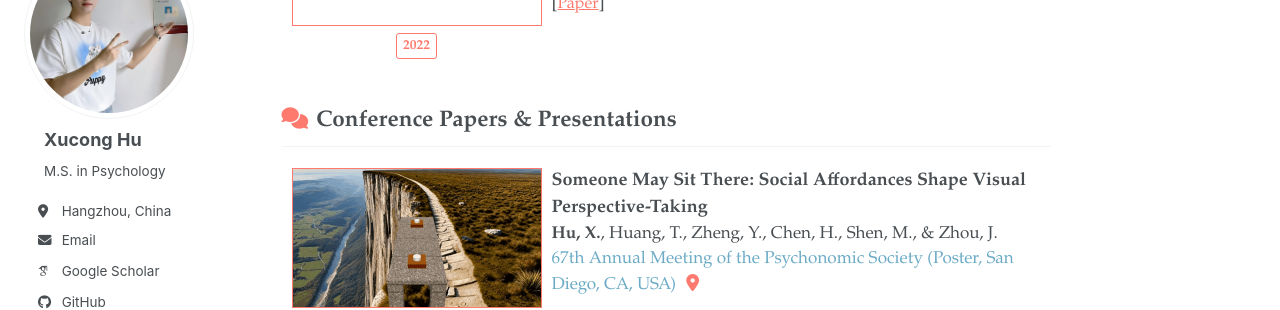
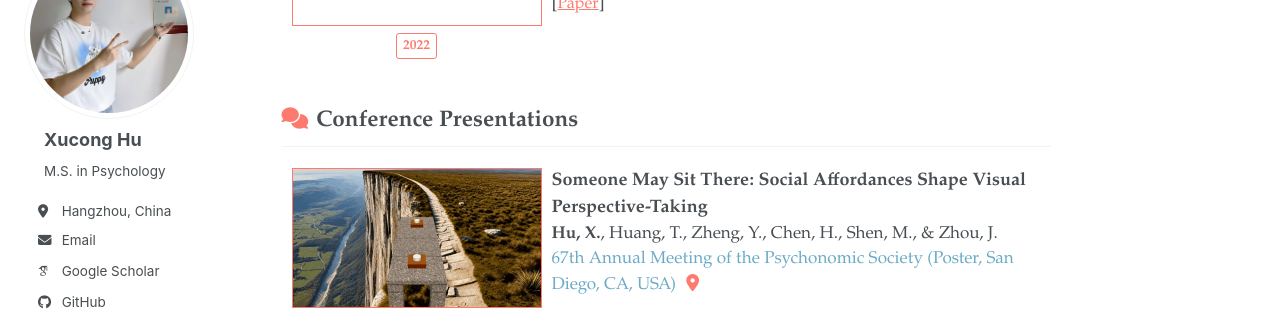
Before and after one commit to xuconghu/xuconghu.github.io, a Jekyll site: the page built from _pages/publications.md, in a window 1280 px wide and 900 px high, scrolled down 1236 px. Shown: the part 150-460 px from the top of the window. Built offline with Jekyll 4.4.1, drawn with Linux system fonts in a browser that asks for light colours; some web fonts are replaced; a script bundle is joined from its source files by our own code; library files that are not in the unit come from our copies.

Commit message:
Rename conference presentation sections

```diff
--- a/_pages/publications.md
+++ b/_pages/publications.md
@@ -84,7 +84,7 @@ author_profile: true
     </div>
   </div>
 
-  <h2><i class="fas fa-fw fa-comments section-icon" aria-hidden="true"></i>Conference Papers & Presentations</h2>
+  <h2><i class="fas fa-fw fa-comments section-icon" aria-hidden="true"></i>Conference Presentations</h2>
   <div class="pub-list">
     <div class="pub">
       <div class="pub-left">
```
Also changed, not shown: _pages/about.md (+1 -1 lines).
